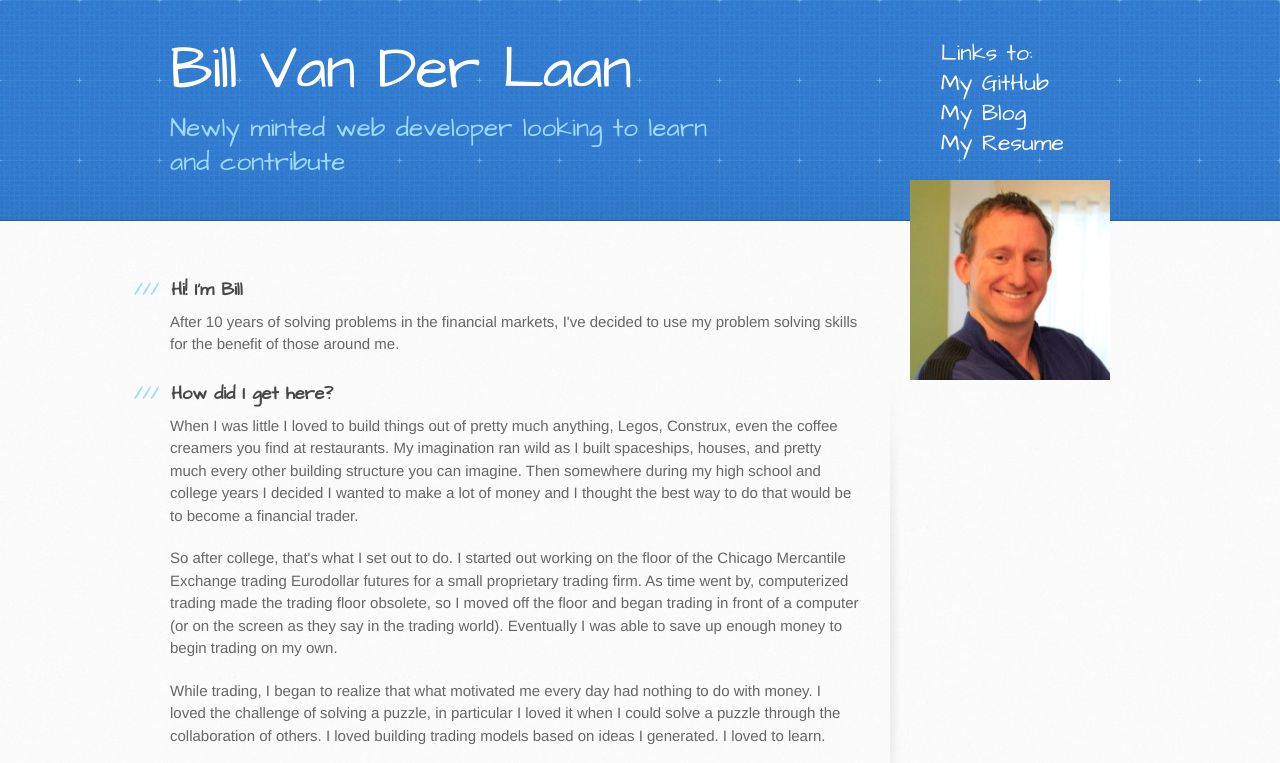
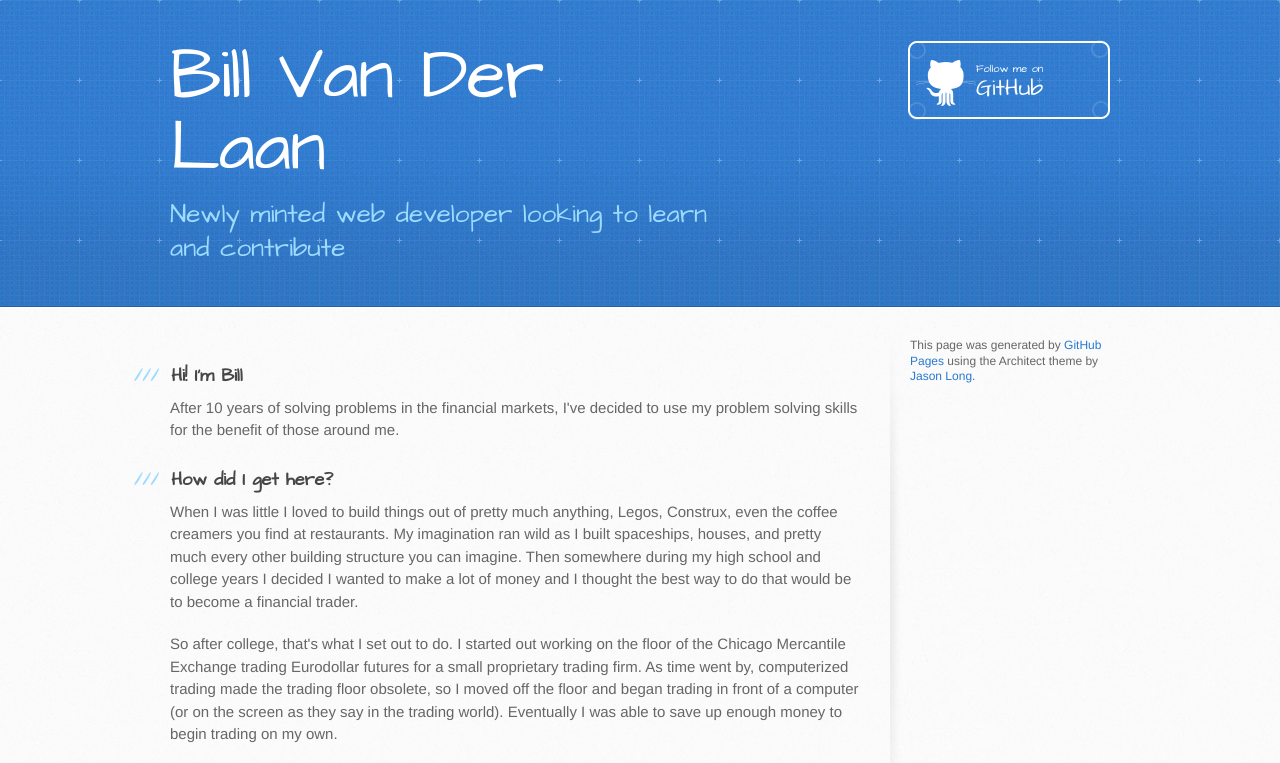
Before and after one commit to Vanderln/vanderln.github.io, a plain HTML site: page index.html in a window 1280 px wide. Shown: the top 763 px of the page. Drawn offline with Linux system fonts and the light colour scheme.

Commit message:
Replace master branch with page content via GitHub

```diff
--- a/index.html
+++ b/index.html
@@ -19,18 +19,9 @@
   <body>
     <header>
       <div class="inner">
-
         <h1>Bill Van Der Laan</h1>
         <h2>Newly minted web developer looking to learn and contribute</h2>
-        <img src="images/bill.jpg" alt ="Bill_v" draggable="false" height="200" width="200">
-        <div class="nav-links">
-          <div class="inner-links">
-            <a class="button">Links to:</a>
-            <a href="https://github.com/Vanderln" class="button">My GitHub</a>
-            <a href="http://vanderln.tumblr.com/" class="button">My Blog</a>
-            <a href="resume.html" class="button">My Resume</a>
-          </div>
-        </div>
+        <a href="https://github.com/Vanderln" class="button"><small>Follow me on</small>GitHub</a>
       </div>
     </header>
 
@@ -82,7 +73,7 @@
         <aside id="sidebar">
 
 
-
+          <p>This page was generated by <a href="pages.github.com">GitHub Pages</a> using the Architect theme by <a href="https://twitter.com/jasonlong">Jason Long</a>.</p>
         </aside>
       </div>
     </div>
--- a/stylesheets/stylesheet.css
+++ b/stylesheets/stylesheet.css
@@ -73,7 +73,7 @@ header {
 
 header h1 {
   letter-spacing: -1px;
-  font-size: 60px;
+  font-size: 72px;
   color: #fff;
   line-height: 1;
   margin-bottom: 0.2em;
@@ -129,20 +129,33 @@ aside#sidebar p.repo-owner a {
 }
 
 a.button {
-  width: 150px;
-  height: 30px;
+  width: 134px;
+  height: 58px;
   line-height: 1.2;
   font-size: 23px;
   color: #fff;
-  display: block;
+  padding-left: 68px;
+  padding-top: 22px;
   font-family: 'Architects Daughter', 'Helvetica Neue', Helvetica, Arial, serif;
 }
-.nav-links {
+a.button small {
+  display: block;
+  font-size: 11px;
+}
+header a.button {
   position: absolute;
-  top: 0%;
-  left: 82%;
+  right: 0;
+  top: 0;
+  background: transparent url(../images/github-button.png) 0 0 no-repeat;
 }
-
+aside a.button {
+  width: 138px;
+  padding-left: 64px;
+  display: block;
+  background: transparent url(../images/download-button.png) 0 0 no-repeat;
+  margin-bottom: 20px;
+  font-size: 21px;
+}
 
 code, pre {
   font-family: Monaco, "Bitstream Vera Sans Mono", "Lucida Console", Terminal, monospace;
@@ -352,13 +365,6 @@ footer a:hover {
   height: 0;
 }
 
-.inner img{
-  /*position: relative;*/
-  /*top: 100px;*/
-  /*left: 50px;*/
-  float: right;
-}
-
 .clearfix {display: inline-block;}
 * html .clearfix {height: 1%;}
 .clearfix {display: block;}
```
